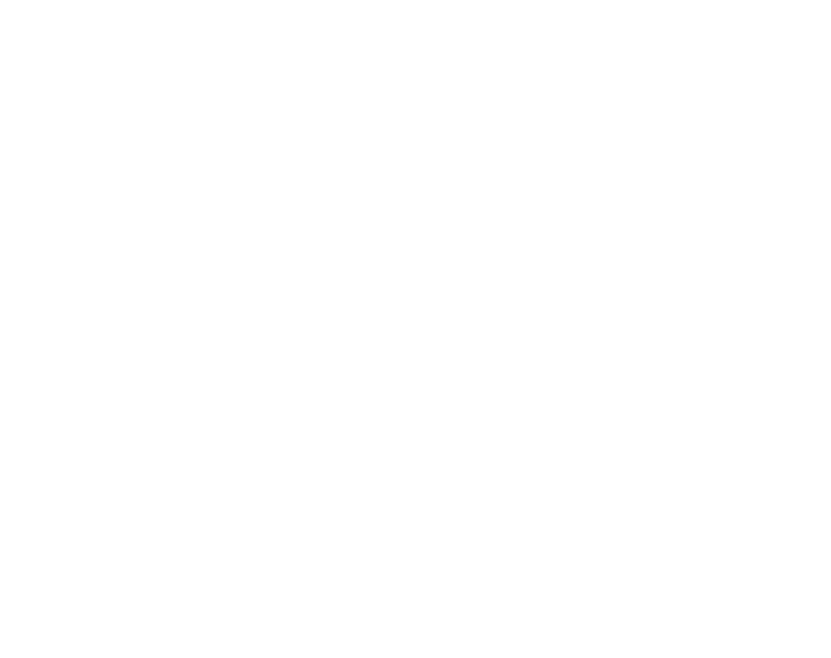
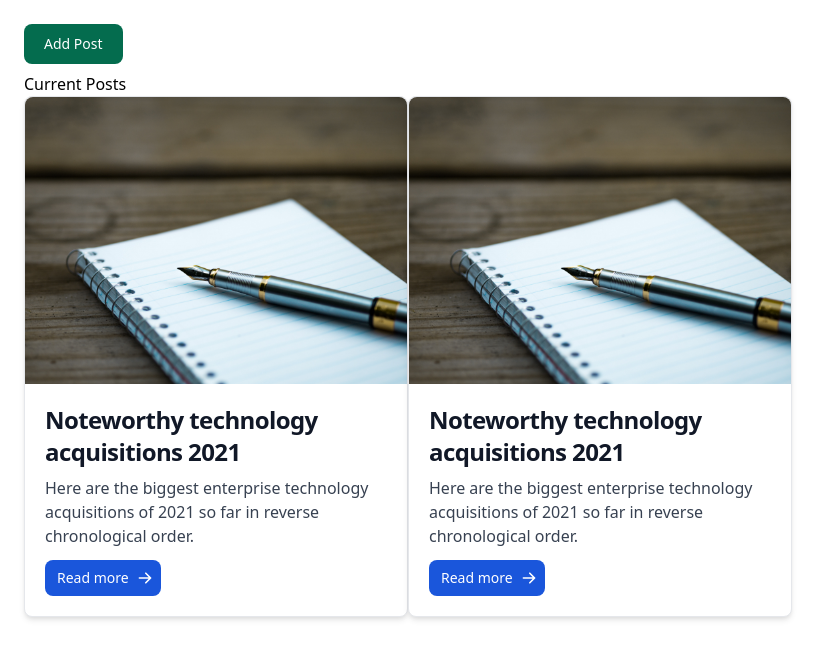
Before and after one commit to TorrenceB/blogspot, a Vue app: page / in a window 1280 px wide. Shown: the top 658 px of the page, without its empty margins (0-831 px from the left). Built offline with nearby package versions, Linux system fonts and the light colour scheme.

Commit message:
Button for adding a post

```diff
--- a/src/App.vue
+++ b/src/App.vue
@@ -1,9 +1,20 @@
 <template>
-  <div></div>
+  <div class="app">
+    <button type="button" class="add-post__button">Add Post</button>
+    <Posts />
+  </div>
 </template>
 
 <script setup>
-// import { reactive, computed } from "vue";
+import Posts from "@/components/posts";
 </script>
 
-<style scoped></style>
+<style scoped>
+.app {
+  @apply p-6;
+}
+
+.add-post__button {
+  @apply focus:outline-none text-white bg-green-700 hover:bg-green-800 focus:ring-4 focus:ring-green-300 font-medium rounded-lg text-sm px-5 py-2.5 mr-2 mb-2 dark:bg-green-600 dark:hover:bg-green-700 dark:focus:ring-green-800;
+}
+</style>
--- /dev/null
+++ b/src/components/posts/Post.vue
@@ -0,0 +1,53 @@
+<template>
+  <div
+    class="max-w-sm bg-white rounded-lg border border-gray-200 shadow-md dark:bg-gray-800 dark:border-gray-700"
+  >
+    <a href="#">
+      <img class="rounded-t-lg" :src="props.post.image" alt="notebook" />
+    </a>
+    <div class="p-5">
+      <a href="#">
+        <h5
+          class="mb-2 text-2xl font-bold tracking-tight text-gray-900 dark:text-white"
+        >
+          {{ props.post.title }}
+        </h5>
+      </a>
+      <p class="mb-3 font-normal text-gray-700 dark:text-gray-400">
+        {{ props.post.body }}
+      </p>
+      <a
+        href="#"
+        class="inline-flex items-center py-2 px-3 text-sm font-medium text-center text-white bg-blue-700 rounded-lg hover:bg-blue-800 focus:ring-4 focus:outline-none focus:ring-blue-300 dark:bg-blue-600 dark:hover:bg-blue-700 dark:focus:ring-blue-800"
+      >
+        Read more
+        <svg
+          aria-hidden="true"
+          class="ml-2 -mr-1 w-4 h-4"
+          fill="currentColor"
+          viewBox="0 0 20 20"
+          xmlns="http://www.w3.org/2000/svg"
+        >
+          <path
+            fill-rule="evenodd"
+            d="M10.293 3.293a1 1 0 011.414 0l6 6a1 1 0 010 1.414l-6 6a1 1 0 01-1.414-1.414L14.586 11H3a1 1 0 110-2h11.586l-4.293-4.293a1 1 0 010-1.414z"
+            clip-rule="evenodd"
+          ></path>
+        </svg>
+      </a>
+    </div>
+  </div>
+</template>
+<script setup>
+import { defineProps } from "vue";
+
+const props = defineProps({
+  post: {
+    id: String,
+    image: String,
+    title: String,
+    body: String,
+  },
+});
+</script>
+<style scoped></style>
--- /dev/null
+++ b/src/components/posts/index.vue
@@ -0,0 +1,33 @@
+<template>
+  <div class="flex flex-col">
+    <h2>Current Posts</h2>
+    <div class="flex">
+      <Post v-for="post in state.posts" :key="post.id" :post="post" />
+    </div>
+  </div>
+</template>
+<script setup>
+import Post from "./Post.vue";
+import SinglePost from "@/models/Post.js";
+import { reactive } from "vue";
+
+const state = reactive({
+  posts: [
+    SinglePost({
+      id: "1",
+      image: require("@/assets/placeholders/notebook.jpg"),
+      title: "Noteworthy technology acquisitions 2021",
+      body: "Here are the biggest enterprise technology acquisitions of 2021 so far\
+        in reverse chronological order.",
+    }),
+    SinglePost({
+      id: "2",
+      image: require("@/assets/placeholders/notebook.jpg"),
+      title: "Noteworthy technology acquisitions 2021",
+      body: "Here are the biggest enterprise technology acquisitions of 2021 so far\
+        in reverse chronological order.",
+    }),
+  ],
+});
+</script>
+<style scoped></style>
--- /dev/null
+++ b/src/models/Post.js
@@ -0,0 +1,8 @@
+const Post = ({ id = "", image = "", title = "", body = "" }) => ({
+  id,
+  image,
+  title,
+  body,
+});
+
+export default Post;
```
Also changed, not shown: src/assets/placeholders/notebook.jpg (added).
